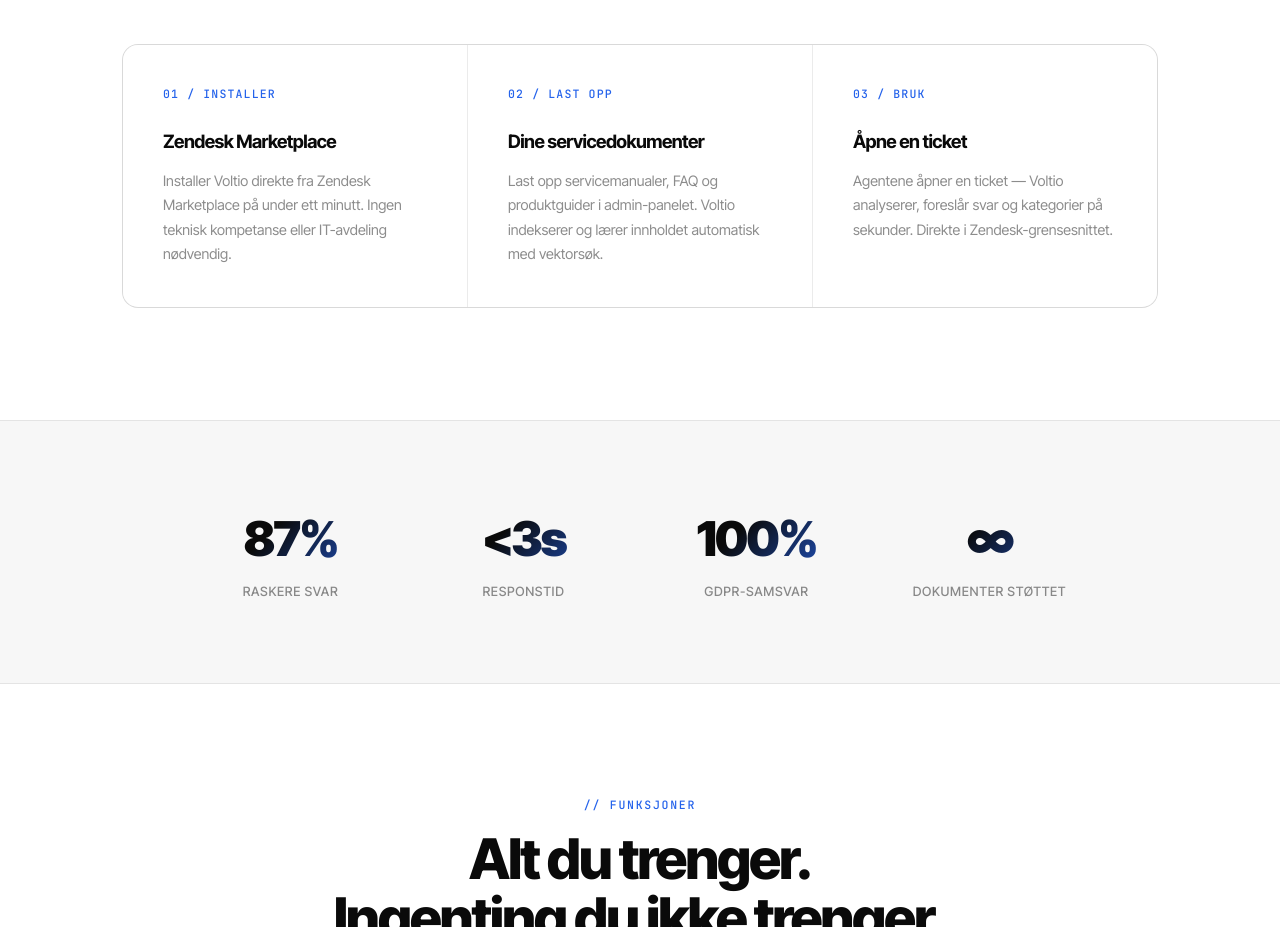
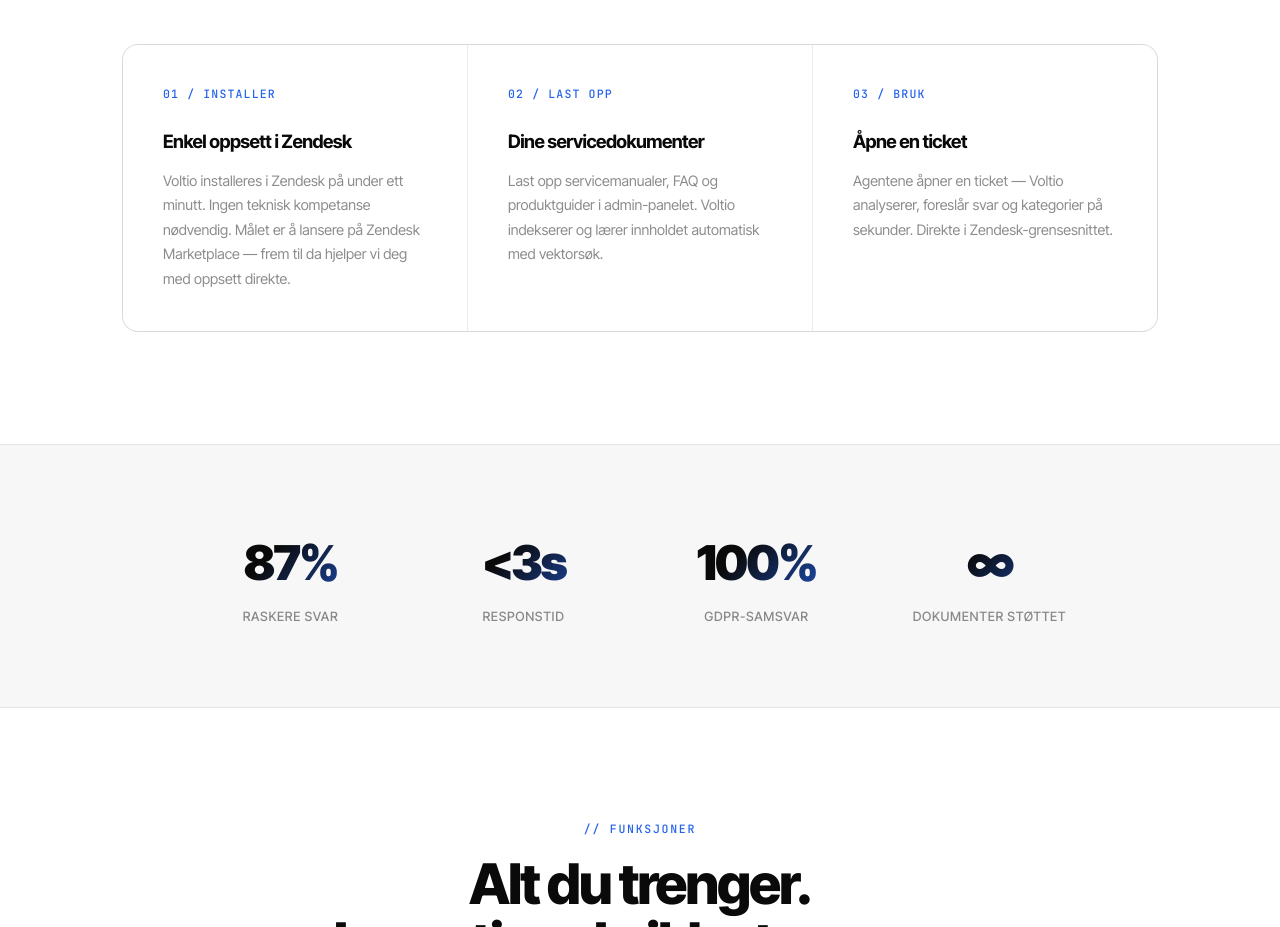
Before and after one commit to AdrianDie/Voltio, a plain HTML site: page index.html in a window 1280 px wide. Shown: the part 1100-2027 px from the top of the page. Drawn offline with Linux system fonts and the light colour scheme.

Commit message:
Update step 1: not on Marketplace yet, direct setup

```diff
--- a/index.html
+++ b/index.html
@@ -460,8 +460,8 @@
     <div class="how-grid reveal">
         <div class="how-card">
             <div class="how-num">01 / INSTALLER</div>
-            <h3>Zendesk Marketplace</h3>
-            <p>Installer Voltio direkte fra Zendesk Marketplace på under ett minutt. Ingen teknisk kompetanse eller IT-avdeling nødvendig.</p>
+            <h3>Enkel oppsett i Zendesk</h3>
+            <p>Voltio installeres i Zendesk på under ett minutt. Ingen teknisk kompetanse nødvendig. Målet er å lansere på Zendesk Marketplace — frem til da hjelper vi deg med oppsett direkte.</p>
         </div>
         <div class="how-card">
             <div class="how-num">02 / LAST OPP</div>
```
